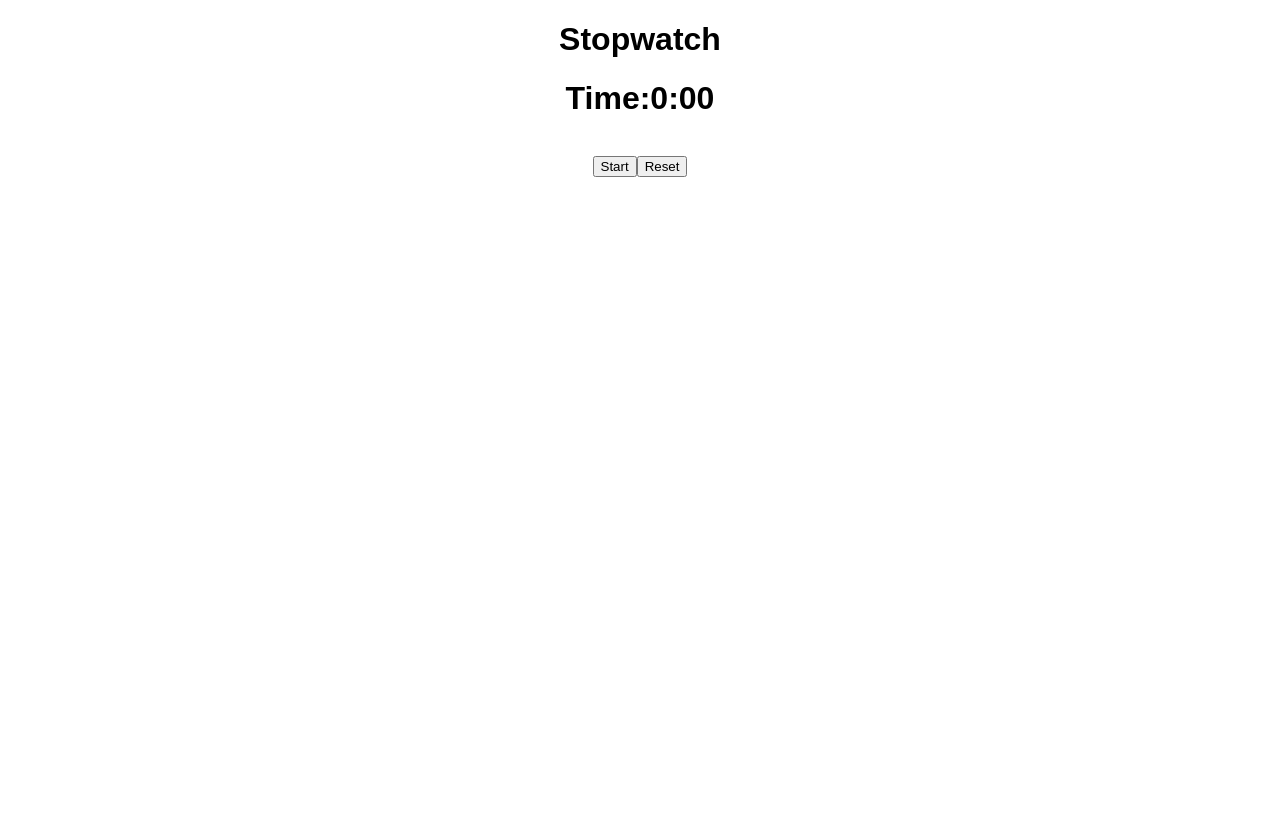
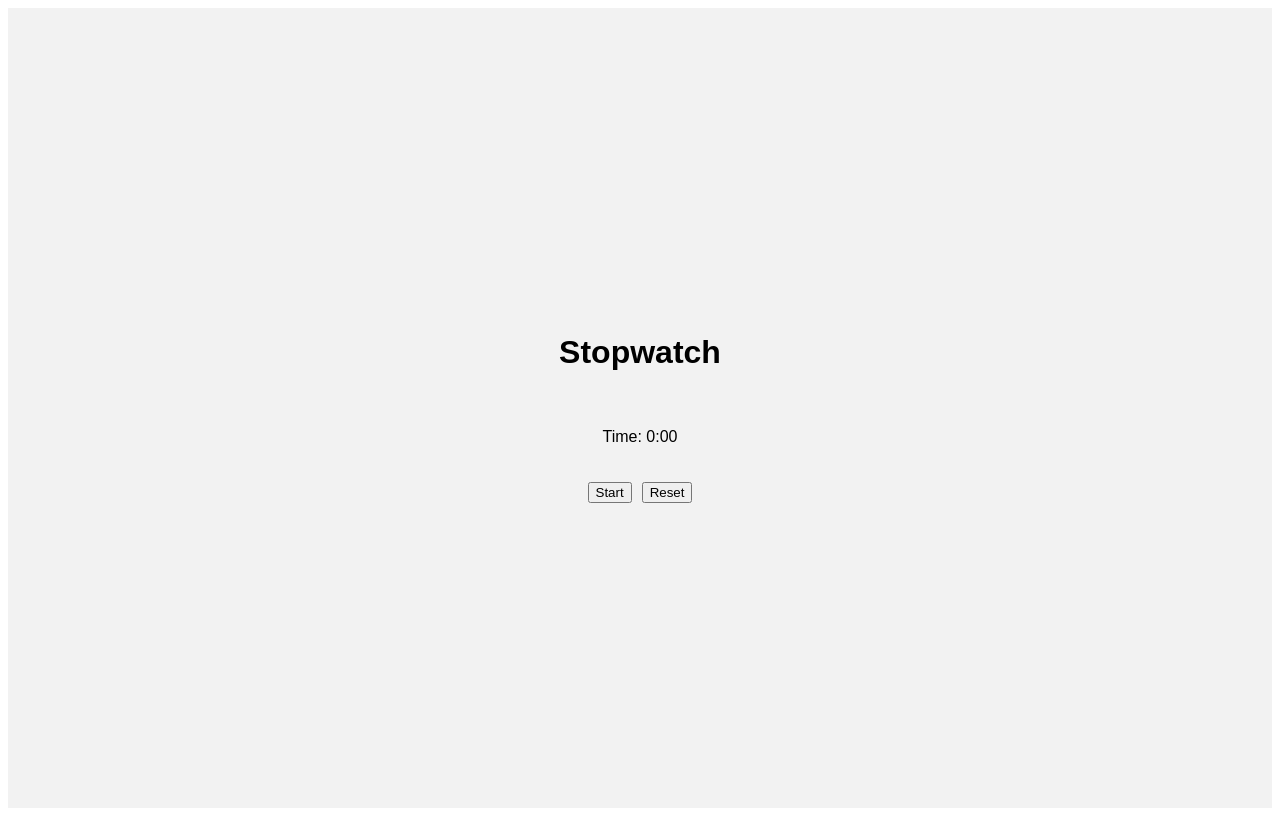
Before and after one commit to srinugorasa756/XStopwatch, a React (Create React App) app: page / in a window 1280 px wide. Built offline with nearby package versions, Linux system fonts and the light colour scheme.

Commit message:
Refactor Stopwatch component with improved logic

```diff
--- a/src/XStopwatch.jsx
+++ b/src/XStopwatch.jsx
@@ -1,49 +1,67 @@
-import { useRef, useState, useEffect } from "react";
+import React, { useState, useEffect, useRef } from "react";
 
-function Stopwatch() {
-  const [time, setTime] = useState(0);
+const Stopwatch = () => {
+  const [secondsElapsed, setSecondsElapsed] = useState(0);
   const [isRunning, setIsRunning] = useState(false);
   const intervalRef = useRef(null);
 
-
-
-    const seconds = time % 60;
-    const minutes = Math.floor(time / 60);
-    const formattedSeconds = seconds < 10 ? `0${seconds}` : seconds;
-    const formattedTime = `${minutes}:${formattedSeconds}`;
-
-  const starthandler = () => {
-    if (!isRunning) {
+  // Start / Stop toggle
+  const handleStartStop = () => {
+    if (isRunning) {
+      clearInterval(intervalRef.current);
+      setIsRunning(false);
+    } else {
+      setIsRunning(true);
       intervalRef.current = setInterval(() => {
-        setTime((prev) => prev+1);
+        setSecondsElapsed((prev) => prev + 1);
       }, 1000);
-      setIsRunning(true);
     }
   };
 
-  const stopHandler = () => {
+  // Reset
+  const handleReset = () => {
+    clearInterval(intervalRef.current);
     setIsRunning(false);
-    clearInterval(intervalRef.current);
+    setSecondsElapsed(0);
   };
 
-  const resetHandler = () => {
-    setTime(0);
-    setIsRunning(false);
-    clearInterval(intervalRef.current);
-  };
 
   useEffect(() => {
-    setTime((prev) => prev); // triggers initial render with 0
+    return () => clearInterval(intervalRef.current);
   }, []);
+
+
+  const minutes = Math.floor(secondsElapsed / 60);
+  const seconds = secondsElapsed % 60;
+  const formattedTime = `${minutes}:${seconds < 10 ? "0" : ""}${seconds}`;
+
   return (
-    <div>
+    <div style={styles.container}>
       <h1>Stopwatch</h1>
-      <h1>Time:{formattedTime}</h1>
-      <br />
-      {!isRunning && <button onClick={starthandler}>Start</button>}
-      {isRunning && <button onClick={stopHandler}>Stop</button>}
-      <button onClick={resetHandler}>Reset</button>
+      <p>Time: {formattedTime}</p>
+      <div style={styles.buttonContainer}>
+        <button onClick={handleStartStop}>{isRunning ? "Stop" : "Start"}</button>
+        <button onClick={handleReset}>Reset</button>
+      </div>
     </div>
   );
-}
+};
+
+const styles = {
+  container: {
+    display: "flex",
+    flexDirection: "column",
+    alignItems: "center",
+    justifyContent: "center",
+    height: "100vh",
+    fontFamily: "Arial, sans-serif",
+    gap: "20px",
+    backgroundColor: "#f2f2f2",
+  },
+  buttonContainer: {
+    display: "flex",
+    gap: "10px",
+  },
+};
+
 export default Stopwatch;
```
